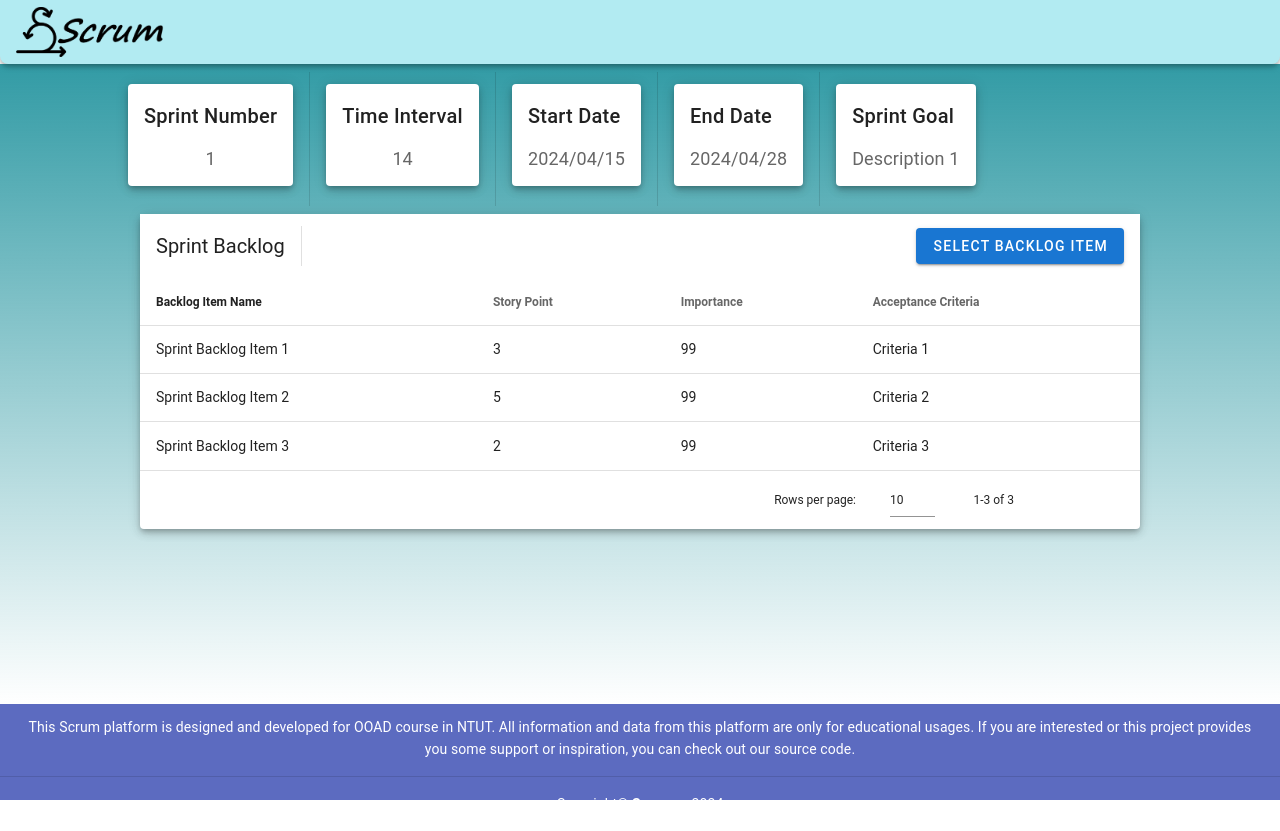
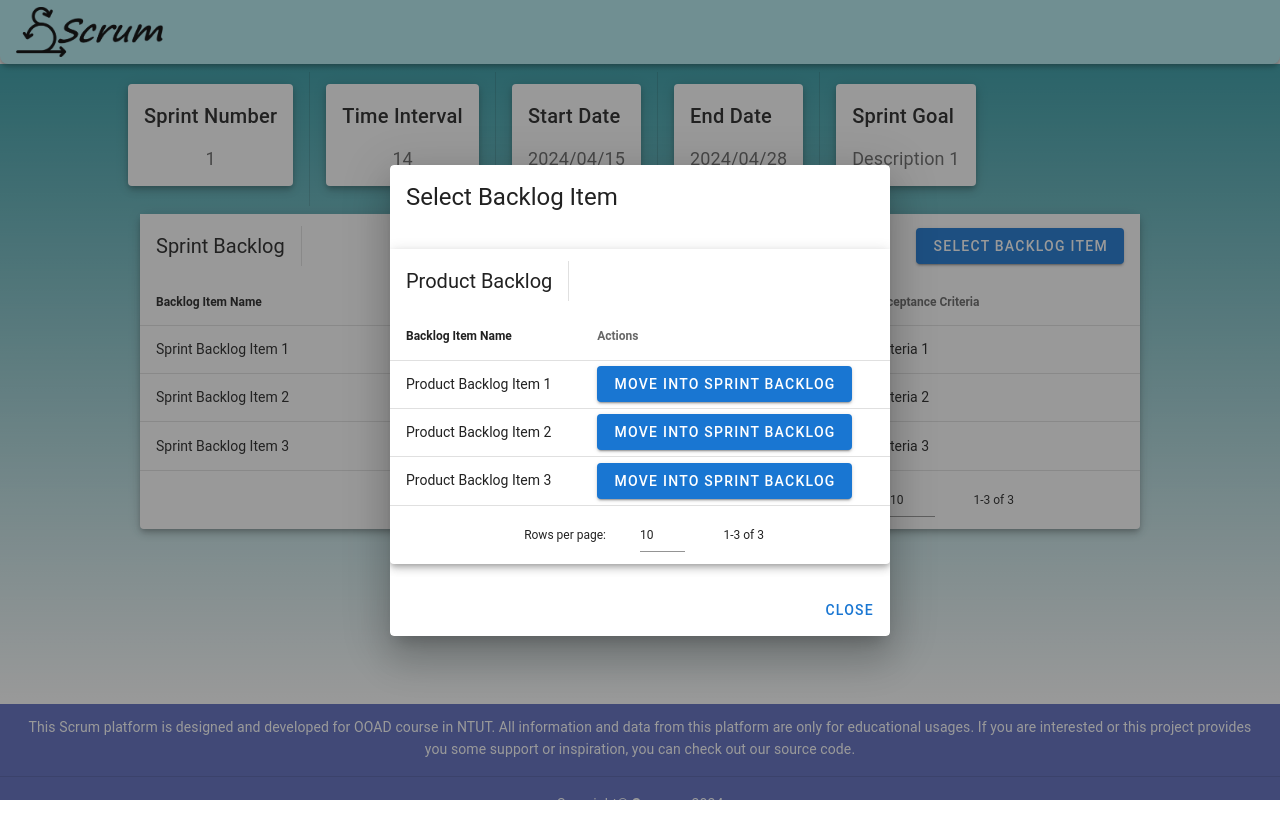
Before and after one commit to xiao0818/OOAD_Frontend, a Vue app: page /sprint in a window 1280 px wide. Both pictures are taken after a click on the button "SELECT BACKLOG ITEM". Built offline with nearby package versions, Linux system fonts and the light colour scheme; the HTML template or start-up script is replaced by a standard one; what vue-apexcharts would draw is missing.

Commit message:
[Feature Addition]Added Select Backlog Item dialog.

```diff
--- a/src/views/SprintPage.vue
+++ b/src/views/SprintPage.vue
@@ -27,13 +27,42 @@
           <v-card-text class="text">{{ sprint.goal }}</v-card-text>
         </v-card>
       </v-row>
-      <v-data-table :headers="headers" :items="backlogItems" sort-by="name" class="elevation-5 my-5" @click:row="openBacklogItem">
+      <v-data-table :headers="sprintBacklog_headers" :items="sprintBacklogItems" sort-by="name" class="elevation-5 my-5" @click:row="openBacklogItem">
         <template v-slot:top>
           <v-toolbar flat>
             <v-toolbar-title>Sprint Backlog</v-toolbar-title>
             <v-divider class="mx-4" inset vertical></v-divider>
             <v-spacer></v-spacer>
-            <v-btn color="primary">Select Backlog Item</v-btn>
+            <!-- select backlog item dialog -->
+            <v-dialog v-model="dialog" max-width="500px" persistent>
+              <template v-slot:activator="{ on, attrs }">
+                <v-btn color="primary" dark v-bind="attrs" v-on="on">Select Backlog Item</v-btn>
+              </template>
+              <!-- select backlog item card -->
+              <v-form ref="form">
+                <v-card>
+                  <v-card-title>
+                    <span class="text-h5">Select Backlog Item</span>
+                  </v-card-title>
+                  <v-data-table :headers="productBacklog_headers" :items="productBacklogItems" sort-by="name" class="elevation-5 my-5">
+                    <template v-slot:top>
+                      <v-toolbar flat>
+                        <v-toolbar-title>Product Backlog</v-toolbar-title>
+                        <v-divider class="mx-4" inset vertical></v-divider>
+                      </v-toolbar>
+                    </template>
+                    <template v-slot:[`item.actions`]="{ item }">
+                      <v-btn color="primary" @click="moveBacklogItemIntoSprintBacklog(item)"> Move Into Sprint Backlog </v-btn>
+                    </template>
+                  </v-data-table>
+                  <v-card-actions>
+                    <v-spacer></v-spacer>
+                    <v-btn color="primary" text @click="close(); resetDataTableInDialog()">Close</v-btn>
+                  </v-card-actions>
+                </v-card>
+              </v-form>
+            </v-dialog>
+            <!-- end of select backlog item dialog -->
           </v-toolbar>
         </template>
       </v-data-table>
@@ -49,6 +78,7 @@
     },
     data() {
       return {
+        dialog: false,
         sprint: {
           id: 'd11afa70-1f57-498e-94ef-6eb36ce08722',
           number: '1',
@@ -57,13 +87,40 @@
           endDate: '2024/04/28',
           goal: 'Description 1'
         },
-        headers: [
+        productBacklog_headers: [
+          { text: "Backlog Item Name", value: "name" },
+          { text: "Actions", value: "actions", sortable: false },
+        ],
+        productBacklogItems: [
+          {
+            name: 'Product Backlog Item 1',
+            id: '19d6c427-7d56-47e4-a5eb-37154f235d55',
+            storyPoint: '',
+            importance: '',
+            acceptanceCriteria: 'Criteria 01'
+          },
+          {
+            name: 'Product Backlog Item 2',
+            id: '70ef56e4-09d8-4e6f-96ee-073414a3d61a',
+            storyPoint: '',
+            importance: '',
+            acceptanceCriteria: 'Criteria 02'
+          },
+          {
+            name: 'Product Backlog Item 3',
+            id: 'bb2a0a5d-15af-41f3-ad02-b103e15845af',
+            storyPoint: '',
+            importance: '',
+            acceptanceCriteria: 'Criteria 03'
+          },
+        ],
+        sprintBacklog_headers: [
           { text: "Backlog Item Name", value: "name" },
           { text: "Story Point", value: "storyPoint" },
           { text: "Importance", value: "importance" },
           { text: "Acceptance Criteria", value: "acceptanceCriteria" },
         ],
-        backlogItems: [
+        sprintBacklogItems: [
           {
             name: 'Sprint Backlog Item 1',
             id: '6d039242-c8cb-4fc7-87e1-5732aa8df6ab',
@@ -88,10 +145,35 @@
         ],
       }
     },
+    watch: {
+      dialog(val) {
+        val || this.close();
+      },
+    },
     methods: {
       openBacklogItem(value) {
+        console.log(value)
         this.$router.push({ name: "BacklogItem", params: {projectId: this.$route.params.projectId, sprintId: this.$route.params.sprintId, backlogItemId: value.id} });
-      }
+      },
+      async moveBacklogItemIntoSprintBacklog(item) {
+        // await moveBacklogItem(
+        //   this.newProject.projectName,
+        //   this.newProject.productOwner
+        // );
+        console.log(item);
+        await this.refresh();
+      },
+      resetDataTableInDialog() {
+        // todo
+        this.$refs.form.reset();
+      },
+      async refresh() {
+        // this.projects = await getAllProjects();
+      },
+      async close() {
+        this.dialog = false;
+        await this.refresh();
+      },
     }
   }
 </script>
```
